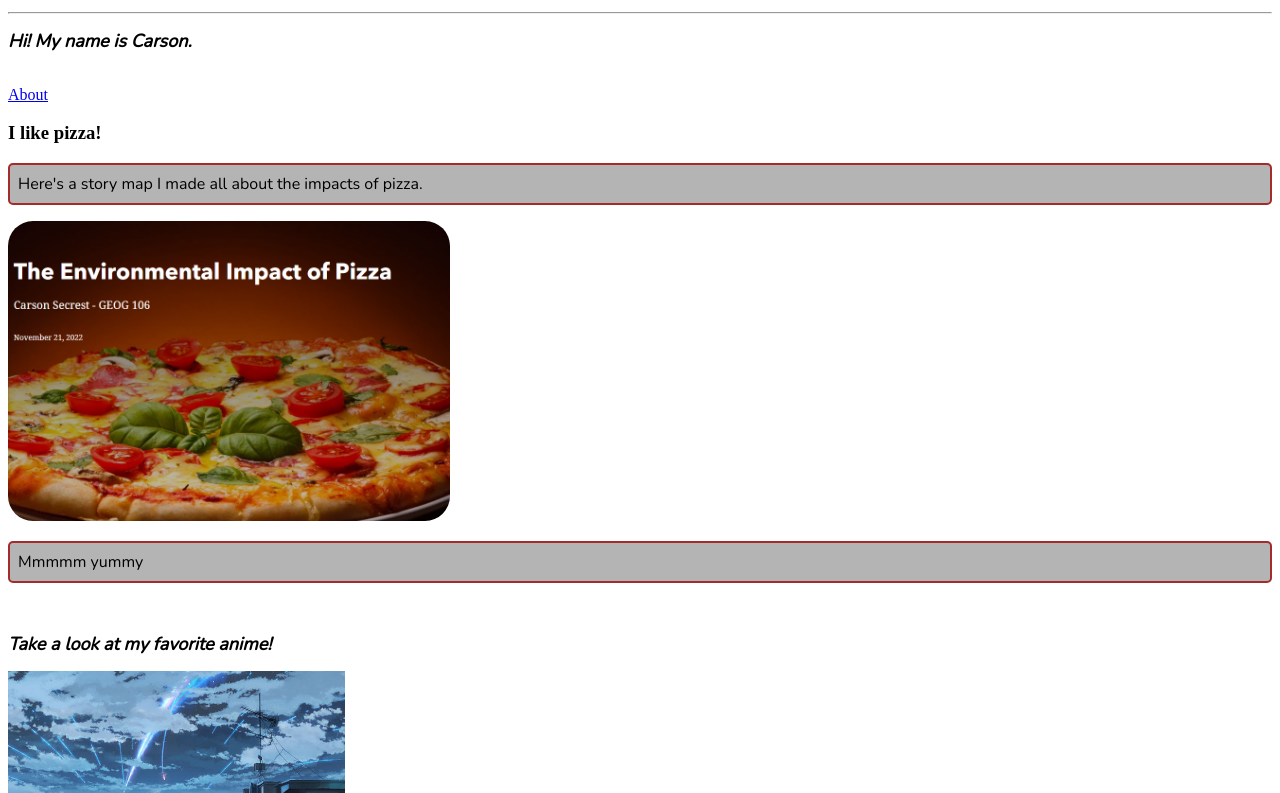
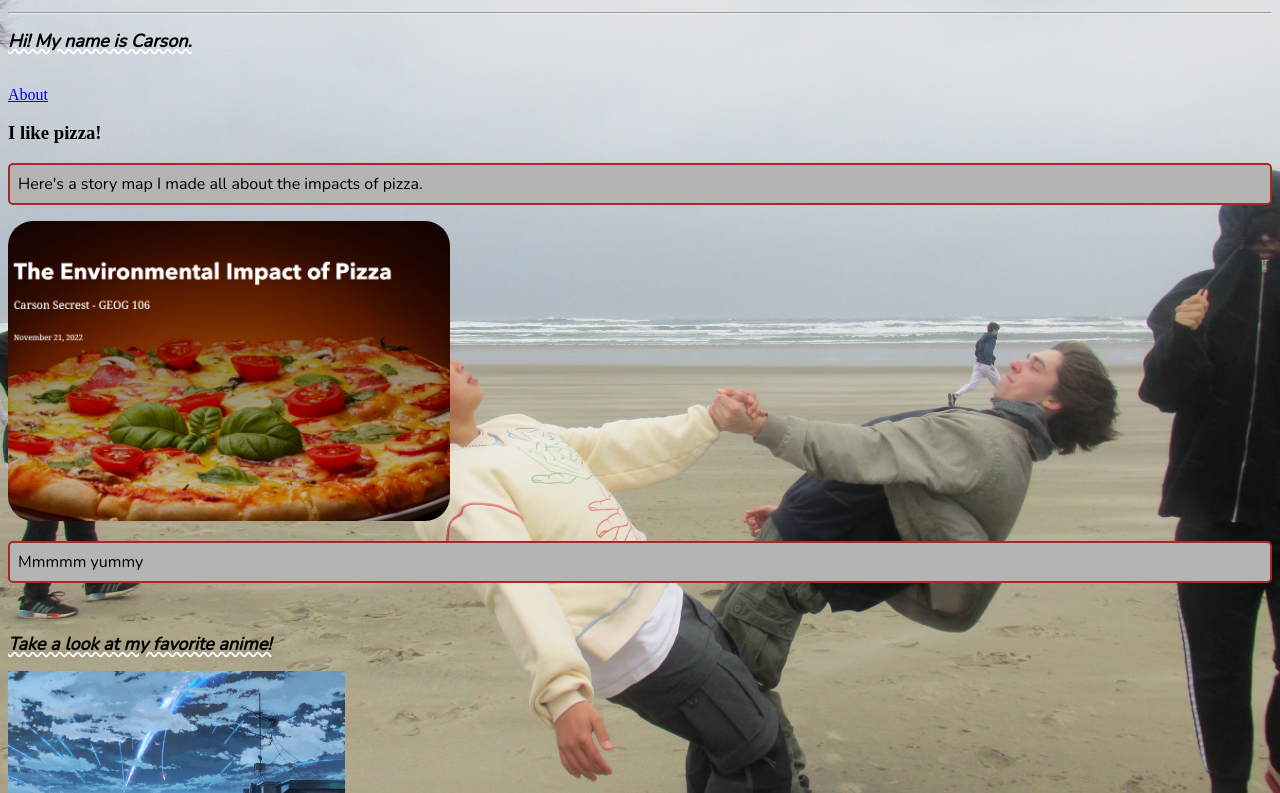
Before and after one commit to Carson274/Personal-Website, a plain HTML site: page index.html in a window 1280 px wide. Shown: the part 77-870 px from the top of the page. Drawn offline with nearby package versions, Linux system fonts and the light colour scheme.

Commit message:
Changed name of an image. Added website background.

```diff
--- a/style.css
+++ b/style.css
@@ -1,5 +1,9 @@
 body{
-    background-color: rgb(255, 255, 255);
+    background: url(/Personal-Website/images/beach.jpg);
+    background-repeat: no-repeat;
+    background-attachment: fixed;
+    background-position-y: -160px;
+    background-size: cover;
 }
 h1{
     color: rgb(0, 0, 0);
```
Also changed, not shown: images/beach.jpg (renamed from images/IMG_1672.jpg).
